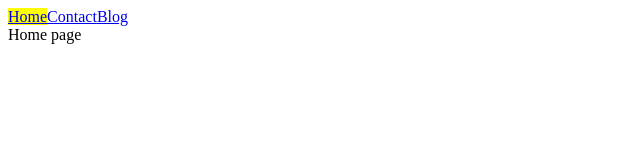
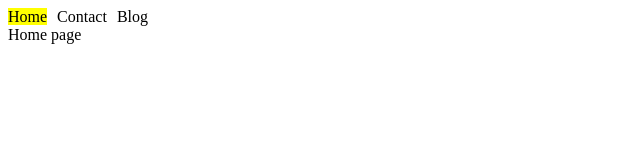
Before and after one commit to emirxmertoglu/react-working-space, a React (Create React App) app in the folder router/: page / in a window 1280 px wide. Shown: the top 160 px of the page, without its empty margins (0-640 px from the left). Built offline with nearby package versions, Linux system fonts and the light colour scheme.

Commit message:
edit: ui

```diff
--- a/router/src/style.css
+++ b/router/src/style.css
@@ -1,3 +1,12 @@
 .active {
   background-color: yellow;
 }
+
+a {
+  text-decoration: none;
+  color: black;
+}
+
+a:not(:last-child) {
+  margin-right: 10px;
+}
```
